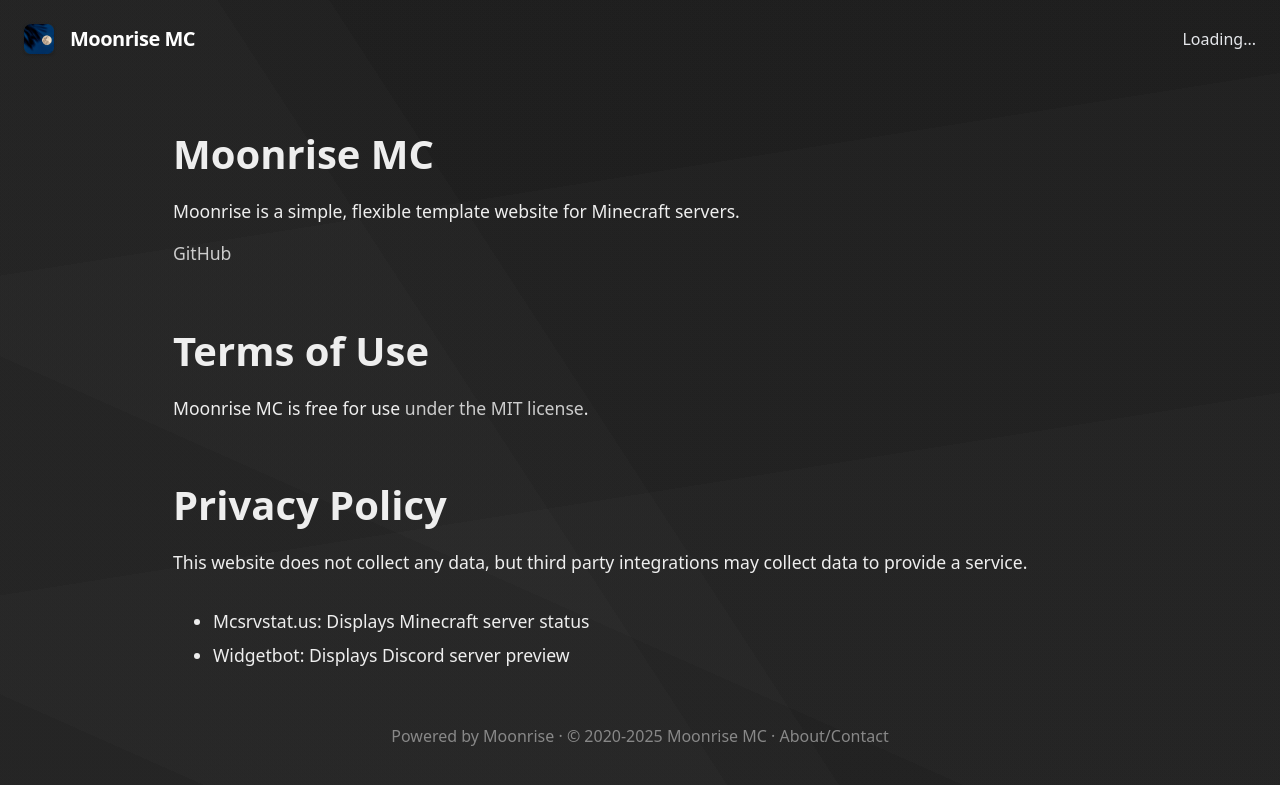
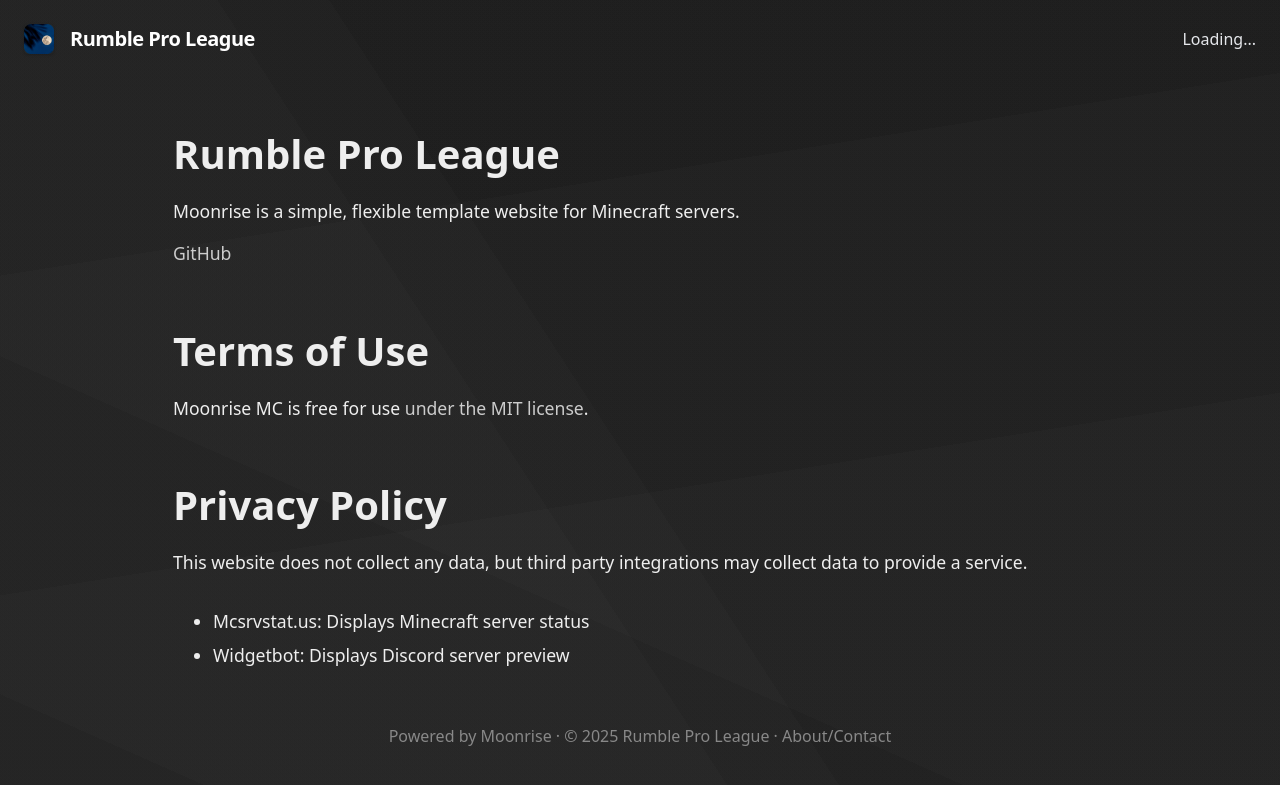
Before and after one commit to PrestigeBR/rpl, a Jekyll site: the page built from docs/about.md, in a window 1280 px wide. Shown: the top 785 px of the page. Built offline with Jekyll 4.4.1, drawn with Linux system fonts in a browser that asks for light colours; our own code applies the rules of GitHub Pages for plain Markdown files.

Commit message:
Update _config.yml

```diff
--- a/docs/_config.yml
+++ b/docs/_config.yml
@@ -1,26 +1,26 @@
 # Set this website's info
 # Change "coffeebank" to your GitHub username
 # Change "moonrise" to your repository name
-url: "https://coffeebank.github.io"
-baseurl: "/moonrise"
+url: "https://prestigebr.github.io"
+baseurl: "/rpl"
 siteIcon: /media/android-chrome-192x192.png
-siteYear: 2020
+siteYear: 2025
 siteFooterlink: /about
 showinSearchEngines: true
 # googleAnalyticsID: (uncomment to use)
 
 
 # Set basic server info
-serverName: Moonrise MC
-serverDescription: A Minecraft server where we have lots of fun!
-serverIP: 31.41.59.26:5358
+serverName: Rumble Pro League
+serverDescription: Competitive Warcraft Rumble Pro League
+serverIP: Pro League Discord
 useBedrockForOnlineStatus: false
 
 
 # Discord information
-discordInvite: https://discord.gg/minecraft
-discordServerID: 299881420891881473
-discordChannelID: 450428756855750666
+discordInvite: https://discord.gg/2BNcSuENEc
+discordServerID: 1363185738472099850
+discordChannelID: 1363217307811320050
 
 
 # # Navbar Links at the top of the page (uncomment "siteNav" to use)
```
